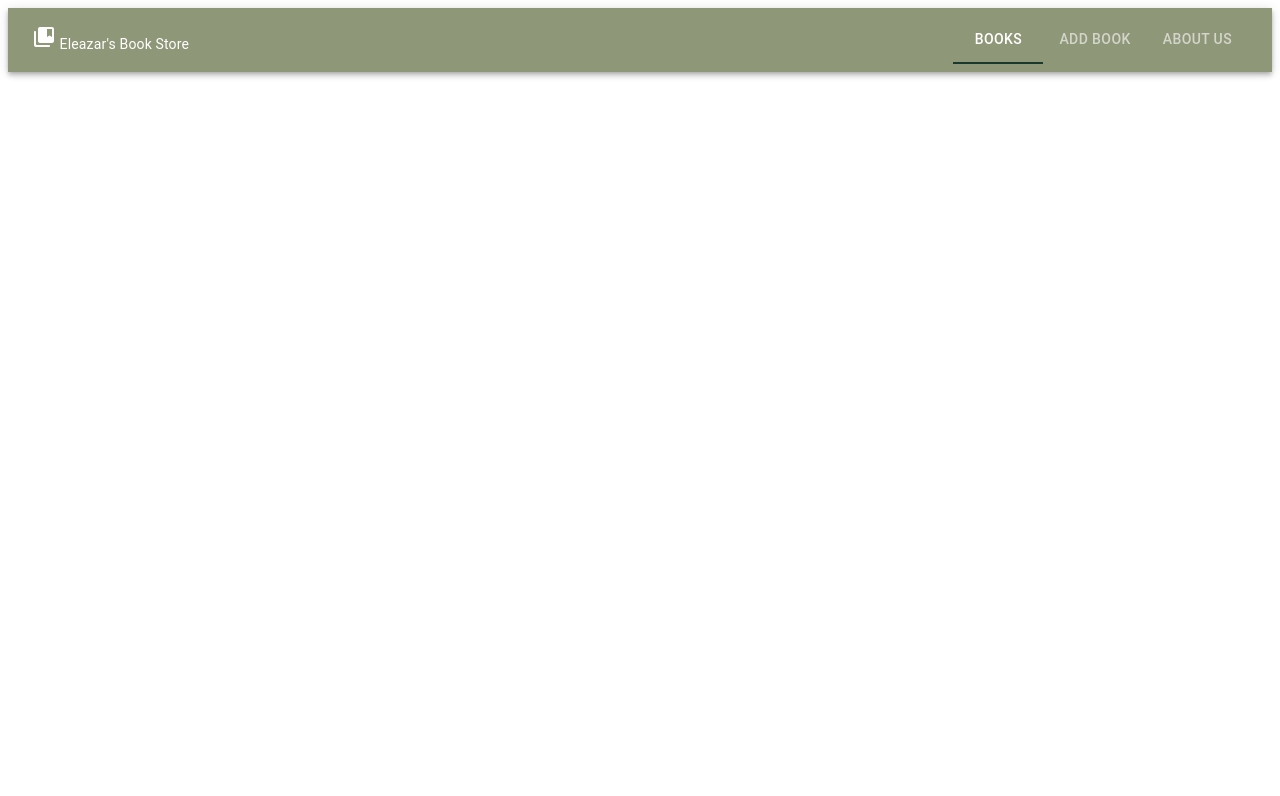
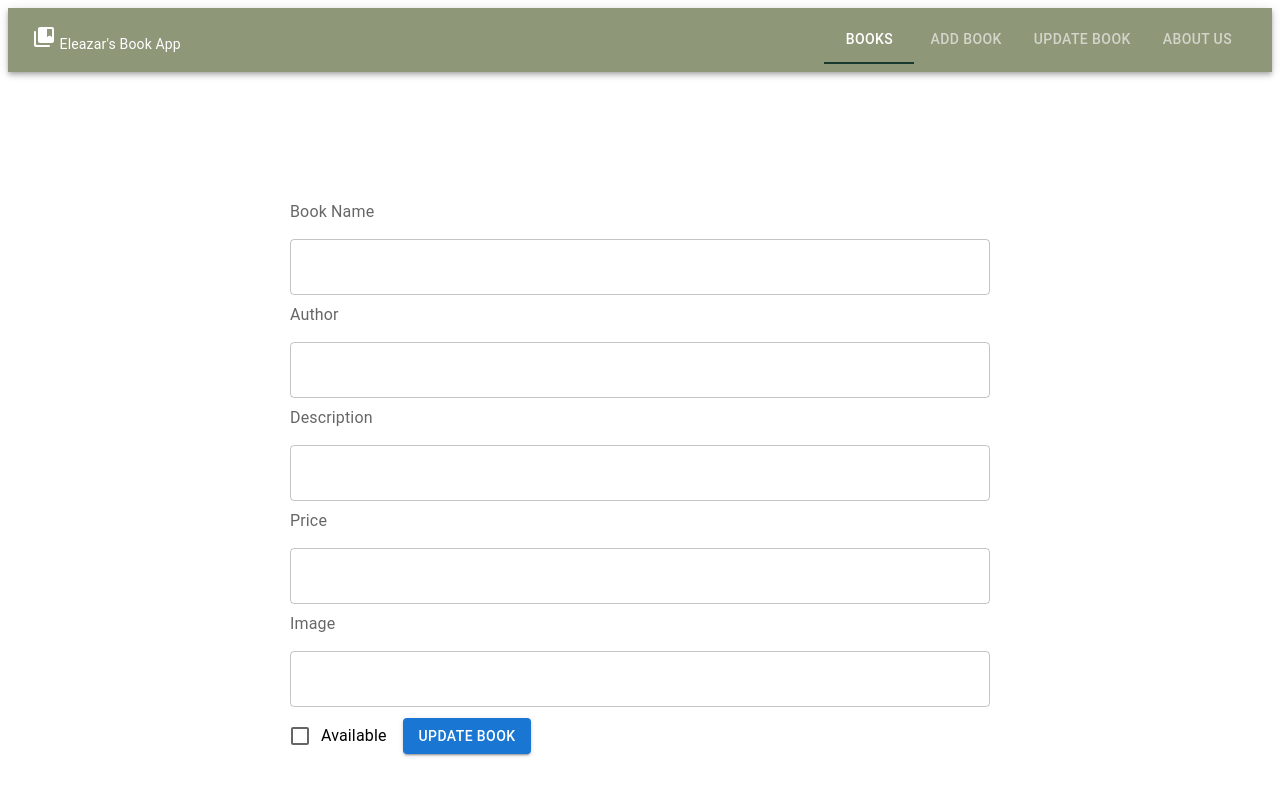
Before and after one commit to ehernandez42/mern_stack_book_tutorial, a React (Vite) app in the folder book-store/: page /books/1 in a window 1280 px wide. Shown: the top 796 px of the page. Built offline with nearby package versions, Linux system fonts and the light colour scheme; no server answers.

Commit message:
Added delete and update functionality

```diff
--- a/book-store/src/App.jsx
+++ b/book-store/src/App.jsx
@@ -4,6 +4,7 @@ import AddBook from "./components/AddBook.jsx";
 import Books from "./components/Book/Books.jsx";
 import About from "./components/About.jsx";
 import Home from "./components/Home.jsx";
+import BookDetail from "./components/Book/BookDetail.jsx";
 import { Route, Routes } from "react-router-dom";
 
 
@@ -19,6 +20,7 @@ function App() {
               <Route path='/books' element={<Books />} exact />
               <Route path="/about-me" element={<About />} exact />
               <Route path="/add-book" element={<AddBook />} exact />
+              <Route path="/books/:id" element={<BookDetail />} exact />
           </Routes>
         </main>
       </React.Fragment>
--- a/book-store/src/components/AddBook.jsx
+++ b/book-store/src/components/AddBook.jsx
@@ -1,17 +1,18 @@
 import React, {useState} from 'react';
-import {Button, FormControlLabel, FormLabel, TextField} from "@mui/material";
+import {Button, Checkbox, FormControlLabel, FormLabel, TextField} from "@mui/material";
 import { Box } from "@mui/system";
-import {CheckBox} from "@mui/icons-material";
+import axios from "axios";
+import { useNavigate } from "react-router-dom";
 
 
-//double checking the check box feature. It's being weird and not clicking
+
 const AddBook = () => {
+    const routerNav = useNavigate();
     const [submit, setSubmit] = useState({
         name: "",
         author: "",
         description: "",
         price: "",
-        available: false,
         image: "",
     });
     const [checked, setChecked] = useState(false);
@@ -19,12 +20,23 @@ const AddBook = () => {
         setSubmit((prevState) => ({
             ...prevState,
             [e.target.name]: e.target.value,
-        }))
+        }));
 
+    }
+    const sendRequest = async () => {
+       await axios
+           .post("http://localhost:5001/books", {
+            name: String(submit.name),
+            author: String(submit.author),
+            description: String(submit.description),
+            price: Number(submit.price),
+            image: String(submit.image),
+            available: Boolean(checked)
+        }).then(res => res.data)
     }
     const handleSubmit = (e) => {
         e.preventDefault();
-        console.log(submit);
+        sendRequest().then(()=> routerNav('/books'));
     }
     return (
         <Box display="flex" flexDirection="column"
@@ -39,11 +51,9 @@ const AddBook = () => {
                 <TextField value={submit.description} onChange={handleChange} margin="normal" fullWidth variant="outlined" name="description" autoComplete="off" />
                 <FormLabel>Price</FormLabel>
                 <TextField value={submit.price} onChange={handleChange} type={"number"} margin="normal" fullWidth variant="outlined" name="price" autoComplete="off" />
-                <FormLabel>Available</FormLabel>
-                <TextField type={"number"} margin="normal" fullWidth variant="outlined" name="available" autoComplete="off" />
                 <FormLabel>Image</FormLabel>
-                <TextField value={submit.image} onChange={handleChange} type={"number"} margin="normal" fullWidth variant="outlined" name="image" autoComplete="off" />
-                <FormControlLabel control={<CheckBox checked={checked} onChange={()=> setChecked(!checked)} />} label="Available" />
+                <TextField value={submit.image} onChange={handleChange} margin="normal" fullWidth variant="outlined" name="image" autoComplete="off" />
+                <FormControlLabel control={<Checkbox checked={checked} onChange={() => setChecked(!checked)} />} label={"Available"} />
                 <Button variant="contained" type="submit">Add Book</Button>
             </form>
             </Box>
--- a/book-store/src/components/Book/Book.jsx
+++ b/book-store/src/components/Book/Book.jsx
@@ -1,9 +1,23 @@
 import React from 'react';
 import {Button} from "@mui/material";
+import {Link, useNavigate} from "react-router-dom";
+import axios from "axios";
 
 
 const Book = (props) => {
+    const history = useNavigate();
     const {_id, name, author, description, price, image} = props.book;
+   //tutorial - figuring out the delete button and the update button are the last ones I think??
+    //SSL protocol error. Might need to do the whole thing where you make localhost have a SSL cert
+
+    //problem is that 1. it doesn't automatically refresh to the books after deleting
+    const deleteHandler = async() => {
+        await axios
+            .delete(`http://localhost:5001/books/${_id}`)
+            .then((res) => res.data)
+            .then(() => history("/"))
+            .then(() => history("/books"));
+    }
     return(
         <div className={'card'}>
             <img src={image} alt={name} width={250} />
@@ -11,8 +25,12 @@ const Book = (props) => {
             <h3>{name}</h3>
             <p>Description: {description}</p>
             <h2>${price}</h2>
-            <Button>Update</Button>
-            <Button>Delete</Button>
+            <Button LinkComponent={Link} to={`/books/${_id}`}>
+                Update
+            </Button>
+            <Button color={"error"} onClick={deleteHandler}>
+                Delete
+            </Button>
         </div>
         )
 }
--- /dev/null
+++ b/book-store/src/components/Book/BookDetail.jsx
@@ -0,0 +1,80 @@
+import React, { useEffect, useState } from "react";
+import { useParams, useNavigate } from "react-router-dom";
+import axios from "axios";
+import {Button, Checkbox, FormControlLabel, FormLabel, TextField} from "@mui/material";
+import {Box} from "@mui/system";
+
+
+const BookDetail = () => {
+    const [submit, setSubmit] = useState({
+        name: "",
+        author: "",
+        description: "",
+        price: "",
+        image: "",
+    });
+    const id = useParams().id;
+    const [checked, setChecked] = useState(false);
+    const history = useNavigate();
+    useEffect(()=> {
+        const fetchHandler = async () => {
+            await axios
+                .get(`http://localhost:5001/books/${id}`)
+                .then((res) => res.data)
+                .then((data) => setSubmit(data.book))
+        };
+        fetchHandler();
+    },[id])
+
+    const handleChange = (e) => {
+        setSubmit((prevState) =>({
+            ...prevState,
+            [e.target.name]: e.target.value,
+        }))
+    }
+
+    const sendRequest = async() => {
+        await axios
+            .put(`http://localhost:5001/books/${id}`, {
+                name: String(submit.name),
+                author: String(submit.author),
+                description: String(submit.description),
+                price: Number(submit.price),
+                image: String(submit.image),
+                available: Boolean(checked),
+            })
+            .then(res => res.data);
+    };
+
+    const handleSubmit = (e) => {
+        e.preventDefault();
+        sendRequest().then(() => history("/books"));
+    }
+
+    return (
+        <div>
+            {submit && (
+                <Box display="flex" flexDirection="column"
+                     justifyContent={'center'} maxWidth={700} alignContent={'center'}
+                     alignSelf="center" marginLeft={"auto"} marginRight={"auto"} marginTop={16}>
+                    <form onSubmit={handleSubmit}>
+                        <FormLabel>Book Name</FormLabel>
+                        <TextField value={submit.name} onChange={handleChange} margin="normal" fullWidth variant="outlined" name="name" autoComplete="off" />
+                        <FormLabel>Author</FormLabel>
+                        <TextField value={submit.author} onChange={handleChange} margin="normal" fullWidth variant="outlined" name="author" autoComplete="name" />
+                        <FormLabel>Description</FormLabel>
+                        <TextField value={submit.description} onChange={handleChange} margin="normal" fullWidth variant="outlined" name="description" autoComplete="off" />
+                        <FormLabel>Price</FormLabel>
+                        <TextField value={submit.price} onChange={handleChange} type={"number"} margin="normal" fullWidth variant="outlined" name="price" autoComplete="off" />
+                        <FormLabel>Image</FormLabel>
+                        <TextField value={submit.image} onChange={handleChange} margin="normal" fullWidth variant="outlined" name="image" autoComplete="off" />
+                        <FormControlLabel control={<Checkbox checked={checked} onChange={() => setChecked(!checked)} />} label={"Available"} />
+                        <Button variant="contained" type="submit">Update Book</Button>
+                    </form>
+                </Box>
+            )}
+        </div>
+    )
+}
+
+export default BookDetail;
--- a/book-store/src/components/Book/Books.jsx
+++ b/book-store/src/components/Book/Books.jsx
@@ -6,9 +6,6 @@ import './Book.css';
 
 const URL = "http://localhost:5001/books";
 
-//stopped here - 1:32:40
-//trying to fix the stupid maps function(so annoying)
-//https://www.youtube.com/watch?v=5Y5QKfxTErU&t=4605s
 const fetchHandler = async() => {
     return await axios.get(URL).then((res) => res.data);
 };
@@ -17,7 +14,6 @@ const Books = () => {
     useEffect(() => {
         fetchHandler().then((data)=>setBooks(data.books))
     }, [] );
-    console.log(books);
     return(
         <div>
             <ul>
--- a/book-store/src/components/Header.jsx
+++ b/book-store/src/components/Header.jsx
@@ -4,7 +4,7 @@ import CollectionsBookmarkRoundedIcon from '@mui/icons-material/CollectionsBookm
 import {NavLink} from "react-router-dom";
 
 //stopped here!
-const bookStoreTitle = " Eleazar's Book Store";
+const bookStoreTitle = " Eleazar's Book App";
 const Header = () => {
     const [floater, setFloater] = useState(0);
     return (
@@ -22,6 +22,7 @@ const Header = () => {
                 }} value={floater} onChange={(e, val) => setFloater(val)}>
                     <Tab LinkComponent={NavLink} to="/books" label='Books' />
                     <Tab LinkComponent={NavLink} to="/add-book" label='Add Book' />
+                    <Tab LinkComponent={NavLink} to="/books/:id" label='Update Book' />
                     <Tab LinkComponent={NavLink} to="/about-me" label='About us' />
                 </Tabs>
             </Toolbar>
```
